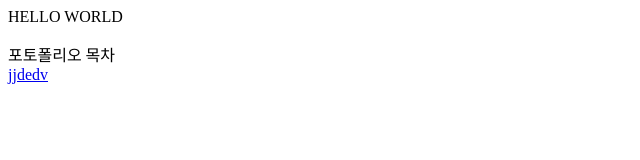
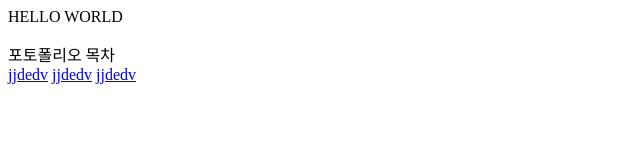
Before and after one commit to rlagusdnr789/rlagusdnr789.github.io, a plain HTML site: page index.html in a window 1280 px wide. Shown: the whole page, without its empty margins (0-640 px from the left). Drawn offline with Linux system fonts and the light colour scheme.

Commit message:
비쥬얼 스튜디오 커밋

```diff
--- a/index.html
+++ b/index.html
@@ -6,6 +6,8 @@
 
     <div>
       <a href="https://cafe.naver.com/jjdev">jjdedv</a>
+      <a href="https://cafe.naver.com/jjdev">jjdedv</a>
+      <a href="https://cafe.naver.com/jjdev">jjdedv</a>
     </div>
   </body>
 </html>
```
